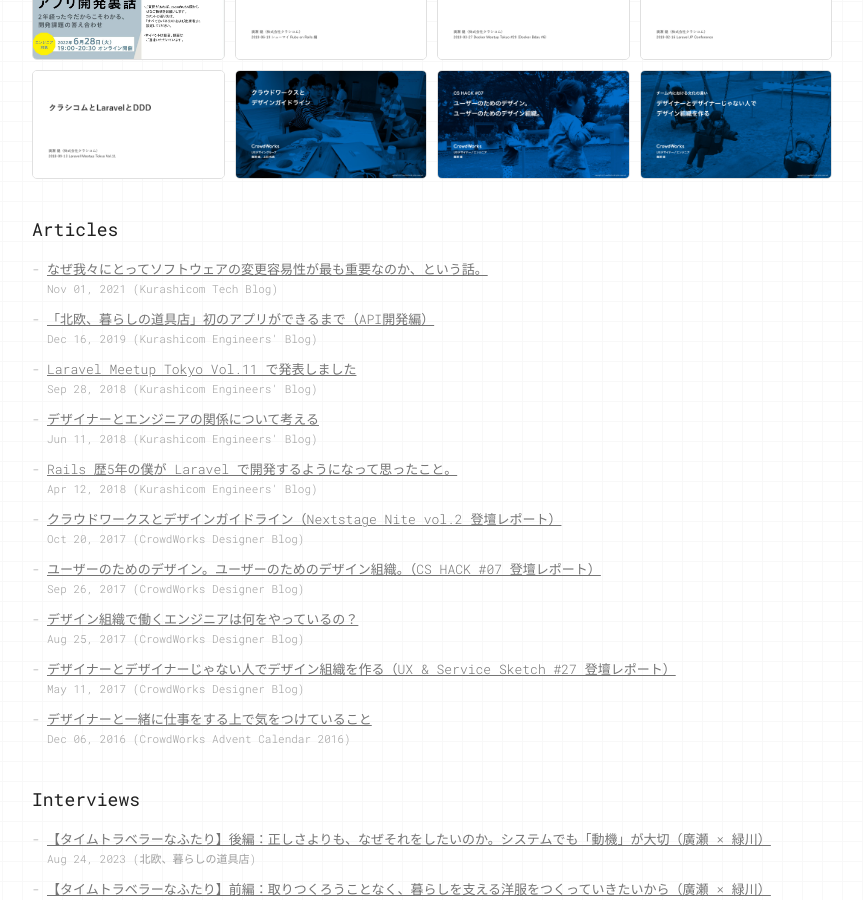
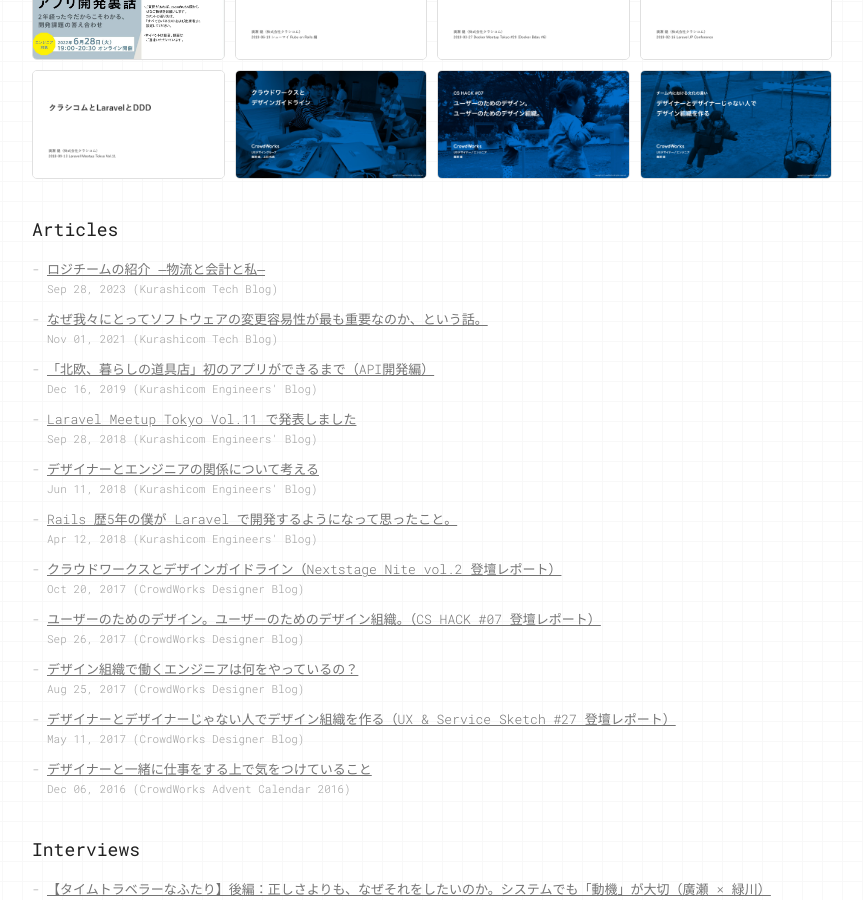
Before and after one commit to takeru0757/takeru0757.github.io, a Jekyll site: the page built from index.html, in a window 1280 px wide and 900 px high, scrolled down 699 px. Shown: the whole window, without its empty margins (208-1071 px from the left). Built offline with Jekyll 4.4.1, drawn with Linux system fonts in a browser that asks for light colours; nearby versions of some CDN libraries.

Commit message:
add new article

```diff
--- a/_data/articles.yml
+++ b/_data/articles.yml
@@ -1,3 +1,8 @@
+- title: ロジチームの紹介 ―物流と会計と私―
+  url: https://note.com/kurashicom_tech/n/n9e9cde2140ce
+  src: Kurashicom Tech Blog
+  date: 2023-09-28
+
 - title: なぜ我々にとってソフトウェアの変更容易性が最も重要なのか、という話。
   url: https://note.com/kurashicom_tech/n/n50a0e032bb68
   src: Kurashicom Tech Blog
```
